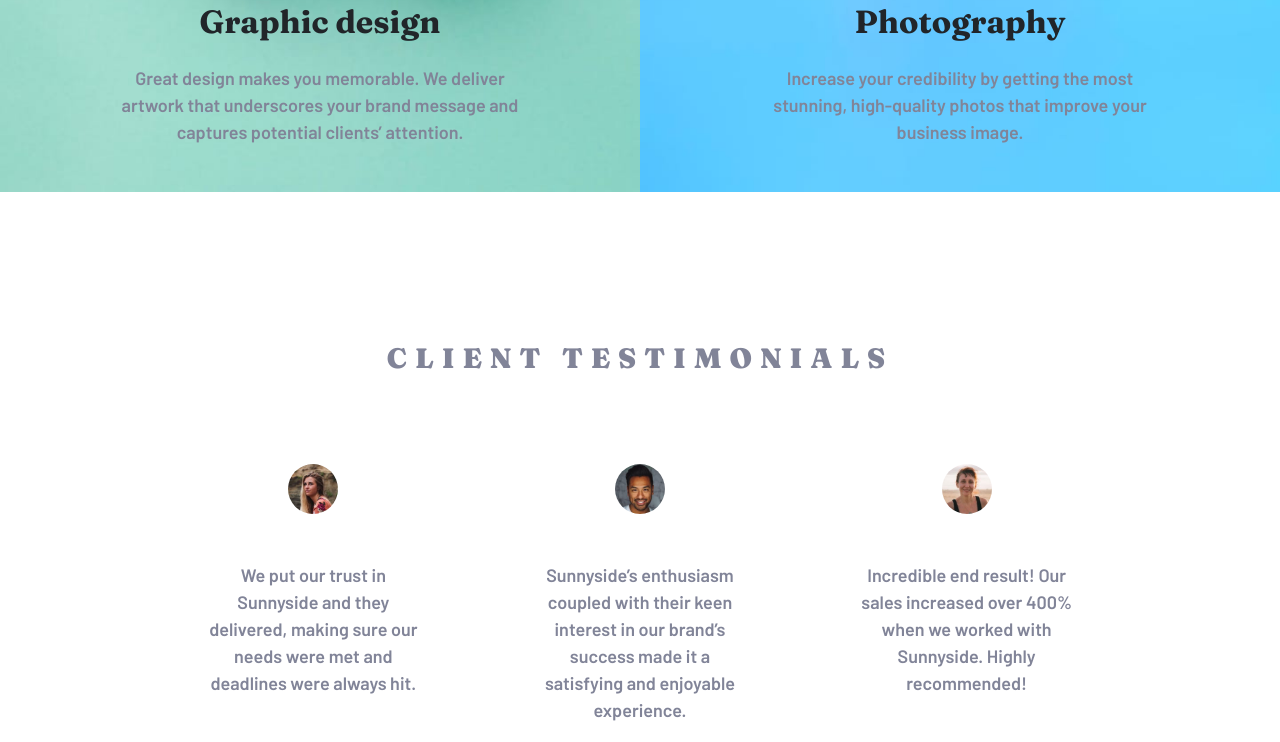
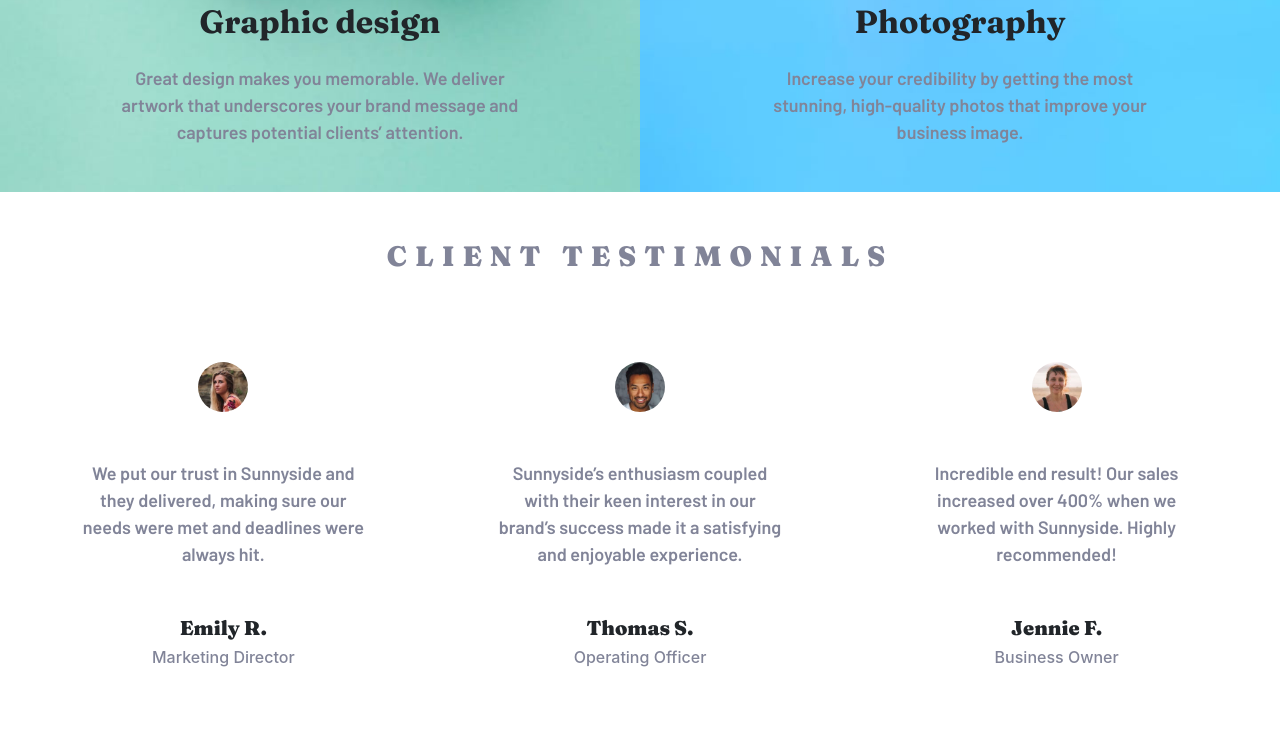
Before and after one commit to vgtony/sunnyside-agency-landing, a plain HTML site: page index.html in a window 1280 px wide. Shown: the part 2119-2861 px from the top of the page. Drawn offline with nearby package versions, Linux system fonts and the light colour scheme.

Commit message:
fixed minor issues

```diff
--- a/index.html
+++ b/index.html
@@ -105,7 +105,7 @@
   </div>
 </section>
 
-<section class="client-section container-fluid">
+<section class="client-section container-fluid py-5">
    <div class="client-title">
      <h3 class="text-uppercase text-center fraunces-9 dark-grayish-blue">Client testimonials</h3>
     </div>
--- a/sunnyside.css
+++ b/sunnyside.css
@@ -99,9 +99,6 @@ h1 {
     background-color: lightblue;
 }
 
-.client-section {
-    padding: 150px;
-}
 
 .client-title {
     letter-spacing: 8px;
```
